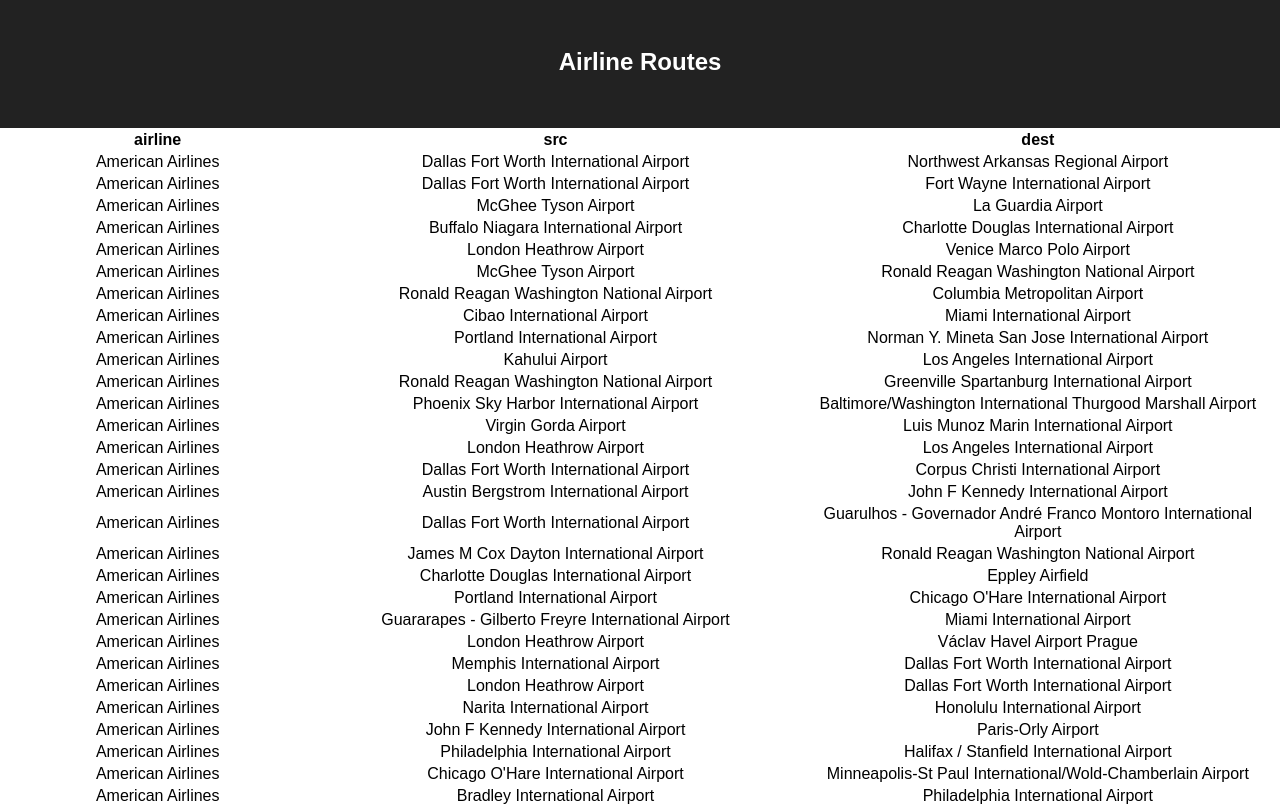
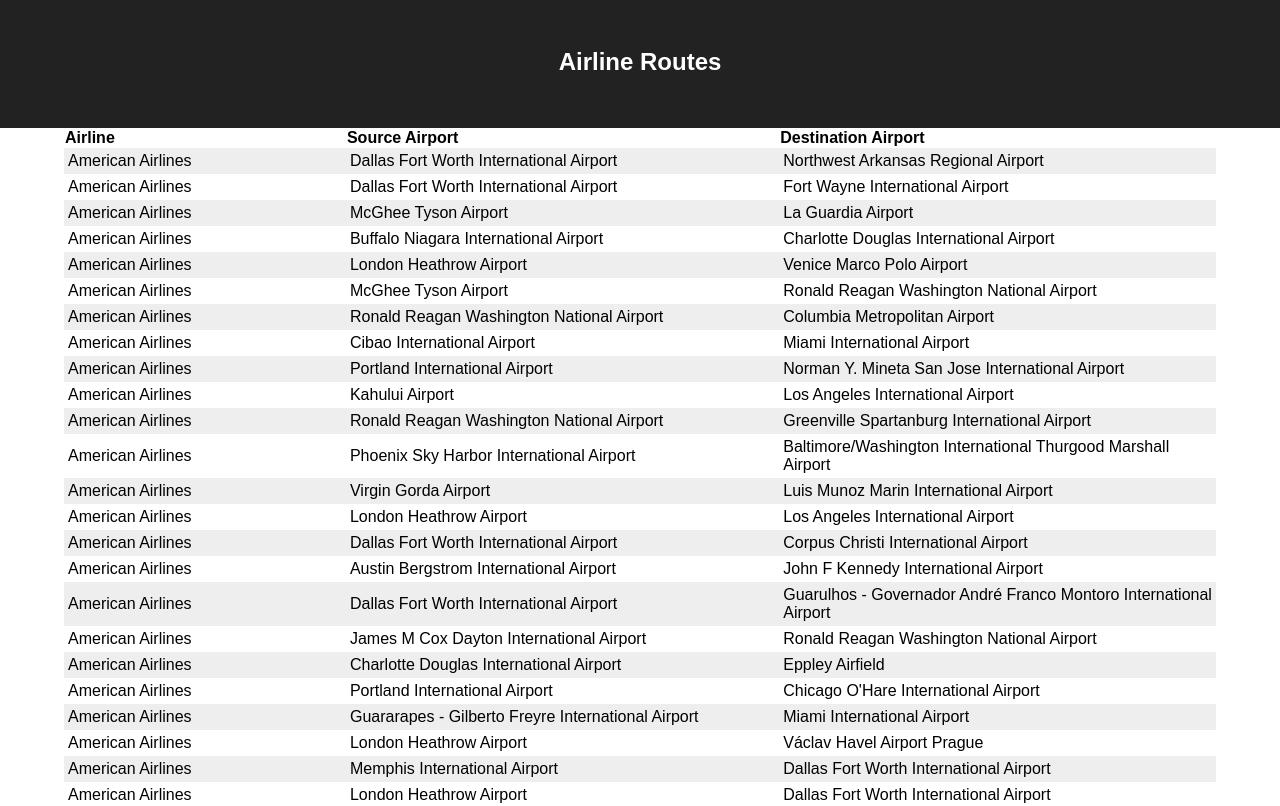
Before and after one commit to minhphanhvu/airlines-react, a React (Create React App) app: page / in a window 1280 px wide. Shown: the top 806 px of the page. Built offline with nearby package versions, Linux system fonts and the light colour scheme.

Commit message:
Extract Table component

```diff
--- a/src/App.js
+++ b/src/App.js
@@ -1,31 +1,25 @@
 import React, { Component } from 'react'
 import './App.css'
 import Data from './data.js'
+import Table from './componenets/table'
 
-const App = () => (
+const App = () => {
+  const columns = [
+    {name: 'Airline', property: 'airline'},
+    {name: 'Source Airport', property: 'src'},
+    {name: 'Destination Airport', property: 'dest'},
+  ];
+
+  return (
   <div className="app">
     <header className="header">
       <h1 className="title">Airline Routes</h1>
     </header>
     <section>
-  <table>
-    <tr>
-      <th>airline</th>
-      <th>src</th>
-      <th>dest</th>
-    </tr>
-    {Data.routes.map(data => {
-      return (
-        <tr>
-          <td>{Data.getAirlineById(data.airline).name}</td>
-          <td>{Data.getAirportByCode(data.src).name}</td>
-          <td>{Data.getAirportByCode(data.dest).name}</td>
-        </tr>
-      )
-    })}
-  </table>
+    <Table className="routes-table" data={Data} columns={columns} />
     </section>
   </div>
   )
+}
 
 export default App;
--- /dev/null
+++ b/src/componenets/table.jsx
@@ -0,0 +1,32 @@
+import React from 'react'
+
+const Table = ({
+  data={},
+  className = "table",
+  columns=[ {name: "header", property: "value"} ],
+}) => {
+  return (
+    <div>
+      <table className={className}>
+      <tr>
+        {columns.map(col => {
+          return (
+            <th>{col.name}</th>
+          )
+        })}
+      </tr>
+      {data.routes.map(d => {
+        return (
+          <tr>
+            <td>{data.getAirlineById(d.airline).name}</td>
+            <td>{data.getAirportByCode(d.src).name}</td>
+            <td>{data.getAirportByCode(d.dest).name}</td>
+          </tr>
+        )
+      })}
+      </table>
+    </div>
+  )
+}
+
+export default Table
```
Lines whose indentation alone changed are shown as unchanged.
